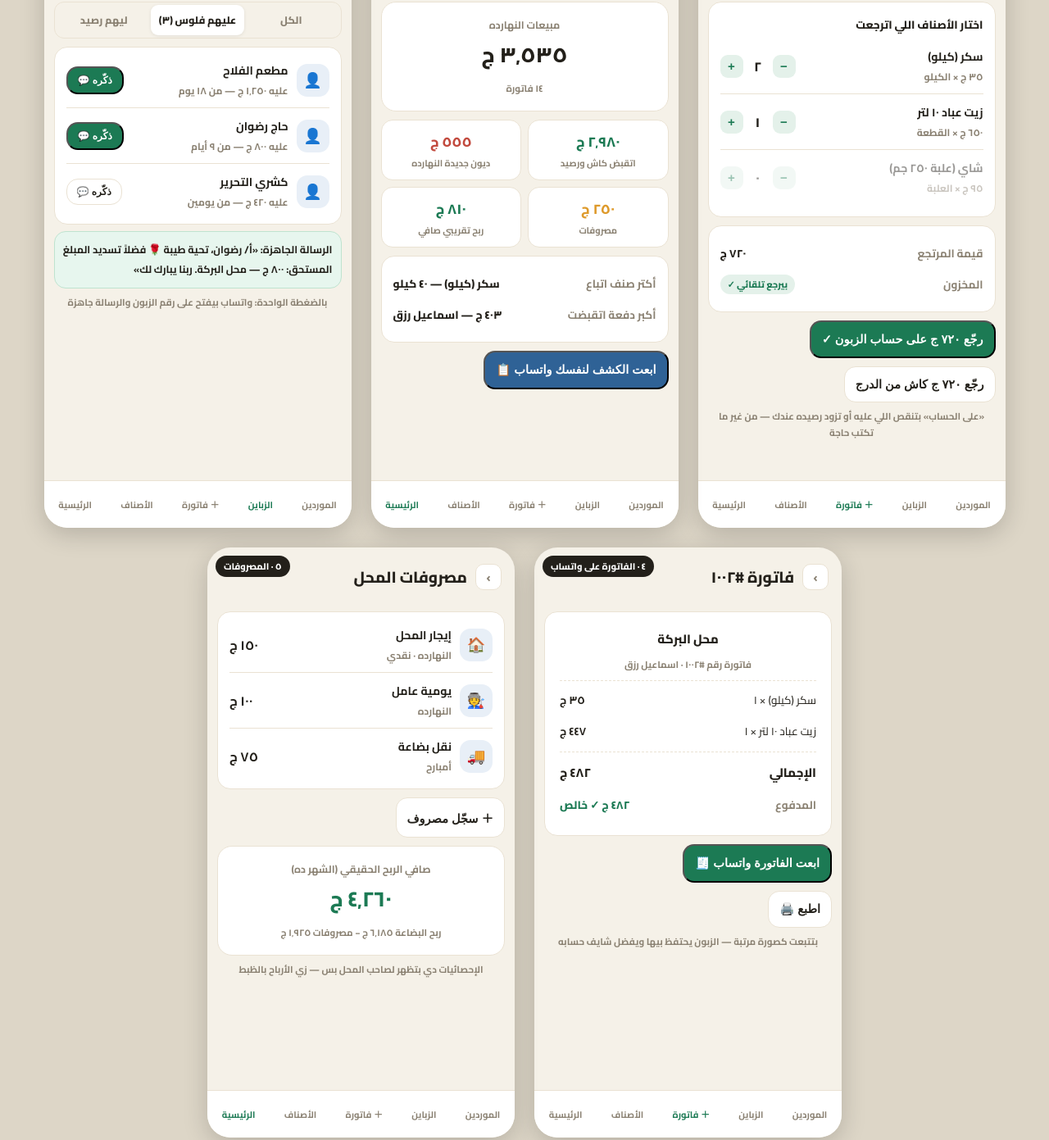
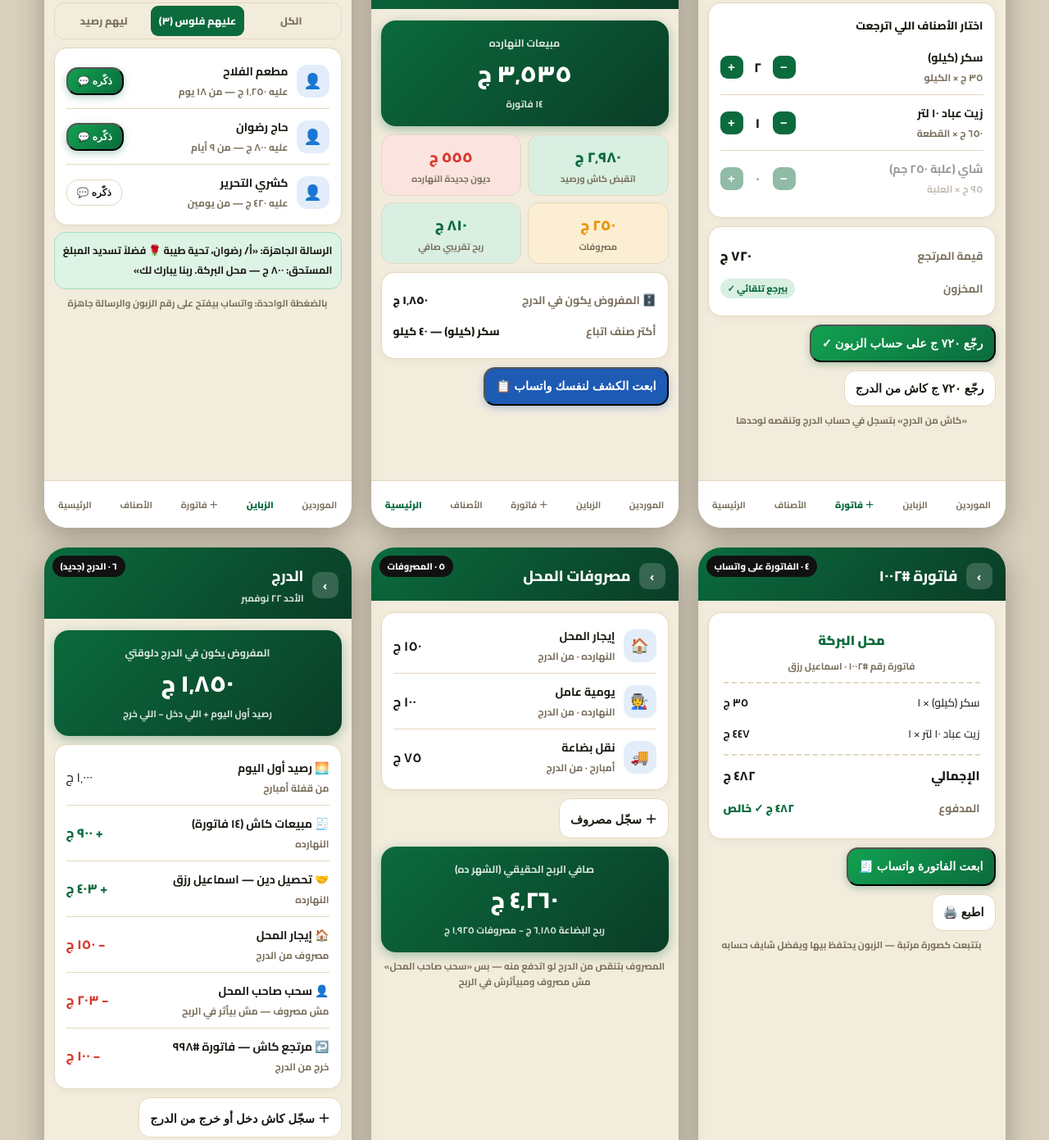
Before and after one commit to yafozkaraso174-ux/mahal, a plain HTML site: page mockups.html in a window 1280 px wide. Shown: the part 100-1491 px from the top of the page at 82% size. Drawn offline with Linux system fonts and the light colour scheme.

Commit message:
mockups: bolder palette + drawer screen (s6)

```diff
--- a/mockups.html
+++ b/mockups.html
@@ -1,50 +1,57 @@
 <!DOCTYPE html><html dir="rtl" lang="ar"><head><meta charset="utf-8">
 <meta name="viewport" content="width=device-width,initial-scale=1">
-<link href="https://fonts.googleapis.com/css2?family=Cairo:wght@400;600;700;800&display=swap" rel="stylesheet">
+<link href="https://fonts.googleapis.com/css2?family=Cairo:wght@400;600;700;800;900&display=swap" rel="stylesheet">
 <style>
-:root{--bg:#F5F1E8;--card:#FFF;--line:#EAE2D3;--ink:#23201A;--muted:#8A8172;--green:#1C7A54;--green-soft:#E4F1EA;--amber:#DE9A2B;--amber-soft:#FBF0DC;--red:#C24A3E;--red-soft:#F9E7E5;--blue:#2F6296;--blue-soft:#E8EFF7}
+:root{--bg:#F2ECDD;--card:#FFF;--line:#E4D8BE;--ink:#1B1812;--muted:#7A6F5C;
+--green:#0B6B3D;--green2:#12A150;--green-soft:#D9EFE2;--amber:#E8960C;--amber-soft:#FCEED3;
+--red:#D63B2F;--red-soft:#FBE3E0;--blue:#1D5BB5;--blue-soft:#E3EDFA;--deep:#0A3D27}
 *{box-sizing:border-box;margin:0}
-body{font-family:'Cairo',sans-serif;background:#DDD6C7;color:var(--ink);padding:24px;display:flex;flex-wrap:wrap;gap:24px;justify-content:center}
-.phone{width:375px;min-height:720px;background:var(--bg);border-radius:28px;overflow:hidden;box-shadow:0 8px 30px rgba(0,0,0,.18);position:relative;padding-bottom:70px}
-.tag{position:absolute;top:10px;left:10px;background:var(--ink);color:#fff;font-size:11px;font-weight:800;padding:3px 10px;border-radius:99px;z-index:5}
-.appbar{padding:18px 16px 10px;display:flex;align-items:center;gap:10px}
-.appbar .t{font-size:19px;font-weight:800}
-.back{width:32px;height:32px;border-radius:10px;background:var(--card);border:1px solid var(--line);display:flex;align-items:center;justify-content:center;font-weight:800;color:var(--muted)}
+body{font-family:'Cairo',sans-serif;background:#D8CFBC;color:var(--ink);padding:24px;display:flex;flex-wrap:wrap;gap:24px;justify-content:center}
+.phone{width:375px;min-height:720px;background:var(--bg);border-radius:28px;overflow:hidden;box-shadow:0 10px 34px rgba(0,0,0,.28);position:relative;padding-bottom:66px}
+.tag{position:absolute;top:10px;left:10px;background:#111;color:#fff;font-size:11px;font-weight:800;padding:3px 10px;border-radius:99px;z-index:5}
+.appbar{background:linear-gradient(135deg,var(--green),var(--deep));padding:18px 16px 14px;display:flex;align-items:center;gap:10px;color:#fff}
+.appbar .t{font-size:18px;font-weight:800}
+.appbar .t small{display:block;font-size:11.5px;font-weight:700;opacity:.85}
+.back{width:32px;height:32px;border-radius:10px;background:rgba(255,255,255,.18);display:flex;align-items:center;justify-content:center;font-weight:800;color:#fff}
 .content{padding:4px 12px}
-.card{background:var(--card);border:1px solid var(--line);border-radius:16px;padding:14px;margin-top:10px}
+.card{background:var(--card);border:1.5px solid var(--line);border-radius:16px;padding:14px;margin-top:10px;box-shadow:0 2px 8px rgba(90,70,30,.06)}
 .trow{display:flex;justify-content:space-between;align-items:center;font-size:13.5px;padding:6px 0}
 .k{color:var(--muted);font-weight:700}
-.grand{border-top:1.5px dashed var(--line);margin-top:6px;padding-top:10px;font-weight:800;font-size:15px}
+.grand{border-top:2px dashed var(--line);margin-top:6px;padding-top:10px;font-weight:800;font-size:15.5px}
 .btn{display:block;text-align:center;border-radius:14px;padding:13px;font-weight:800;font-size:14.5px;margin-top:10px}
-.btn-p{background:var(--green);color:#fff}
-.btn-o{background:var(--card);border:1px solid var(--line);color:var(--ink)}
-.btn-b{background:var(--blue);color:#fff}
+.btn-p{background:linear-gradient(135deg,var(--green2),var(--green));color:#fff;box-shadow:0 3px 10px rgba(11,107,61,.3)}
+.btn-o{background:var(--card);border:1.5px solid var(--line);color:var(--ink)}
+.btn-b{background:var(--blue);color:#fff;box-shadow:0 3px 10px rgba(29,91,181,.3)}
 .chip{display:inline-block;font-size:11px;font-weight:800;padding:2px 9px;border-radius:99px}
 .chip-g{background:var(--green-soft);color:var(--green)}
 .chip-r{background:var(--red-soft);color:var(--red)}
 .chip-a{background:var(--amber-soft);color:var(--amber)}
-.item{display:flex;align-items:center;gap:10px;padding:9px 0;border-bottom:1px solid var(--line)}
+.item{display:flex;align-items:center;gap:10px;padding:9px 0;border-bottom:1.5px solid var(--line)}
 .item:last-child{border-bottom:none}
 .item .nm{flex:1;font-weight:700;font-size:14px}
 .item .pr{font-size:12px;color:var(--muted);font-weight:700}
 .step{display:flex;align-items:center;gap:8px}
-.step button{width:28px;height:28px;border-radius:9px;background:var(--green-soft);color:var(--green);font-weight:800;font-size:15px;border:none}
+.step button{width:28px;height:28px;border-radius:9px;background:var(--green);color:#fff;font-weight:800;font-size:15px;border:none}
 .step .q{font-weight:800;min-width:20px;text-align:center}
 .av{width:40px;height:40px;border-radius:13px;background:var(--blue-soft);display:flex;align-items:center;justify-content:center;font-size:18px}
-.big{font-size:26px;font-weight:800}
-.hero{background:var(--card);border:1px solid var(--line);border-radius:18px;padding:16px;margin-top:10px;text-align:center}
-.hero .lbl{font-size:12.5px;color:var(--muted);font-weight:700}
+.big{font-size:28px;font-weight:900}
+.hero{background:linear-gradient(135deg,var(--green),var(--deep));color:#fff;border-radius:18px;padding:16px;margin-top:10px;text-align:center;box-shadow:0 4px 14px rgba(11,107,61,.35)}
+.hero .lbl{font-size:12.5px;font-weight:700;opacity:.85}
+.hero .note{color:#fff;opacity:.85}
 .row2{display:flex;gap:8px}
-.row2 .mini{flex:1;background:var(--card);border:1px solid var(--line);border-radius:14px;padding:10px;text-align:center}
-.mini .v{font-size:17px;font-weight:800}
+.row2 .mini{flex:1;border-radius:14px;padding:10px;text-align:center;border:1.5px solid var(--line)}
+.mini .v{font-size:17.5px;font-weight:900}
 .mini .l{font-size:11px;color:var(--muted);font-weight:700}
-.tabbar{position:absolute;bottom:0;left:0;right:0;height:58px;background:var(--card);border-top:1px solid var(--line);display:flex;justify-content:space-around;align-items:center;color:var(--muted);font-size:11px;font-weight:700}
-.tabbar .on{color:var(--green)}
+.mini.g{background:var(--green-soft)}.mini.r{background:var(--red-soft)}.mini.a{background:var(--amber-soft)}.mini.b{background:var(--blue-soft)}
+.tabbar{position:absolute;bottom:0;left:0;right:0;height:58px;background:var(--card);border-top:1.5px solid var(--line);display:flex;justify-content:space-around;align-items:center;color:var(--muted);font-size:11px;font-weight:700}
+.tabbar .on{color:var(--green);font-weight:900}
 .note{font-size:11.5px;color:var(--muted);font-weight:700;text-align:center;margin-top:8px;line-height:1.7}
-.seg{display:flex;background:var(--bg);border:1px solid var(--line);border-radius:12px;padding:3px;margin-top:10px}
+.seg{display:flex;background:var(--bg);border:1.5px solid var(--line);border-radius:12px;padding:3px;margin-top:10px}
 .seg div{flex:1;text-align:center;font-size:12.5px;font-weight:800;padding:7px;border-radius:9px;color:var(--muted)}
-.seg .on{background:var(--card);color:var(--ink);box-shadow:0 1px 4px rgba(0,0,0,.08)}
-.wa{background:#E7F6EE;border:1px solid #BFE3CF;border-radius:14px;padding:10px;font-size:12.5px;font-weight:700;line-height:1.9;margin-top:8px}
+.seg .on{background:var(--green);color:#fff}
+.wa{background:#DCF3E5;border:1.5px solid #A8DDBF;border-radius:14px;padding:10px;font-size:12.5px;font-weight:700;line-height:1.9;margin-top:8px}
+.pos{color:var(--green);font-weight:800}.neg{color:var(--red);font-weight:800}
+.inp{background:var(--card);border:2px solid var(--green);border-radius:14px;padding:12px;font-size:18px;font-weight:800;text-align:center;margin-top:8px;color:var(--ink)}
 </style></head><body>
 
 <!-- 1. RETURNS -->
@@ -58,32 +65,32 @@ body{font-family:'Cairo',sans-serif;background:#DDD6C7;color:var(--ink);padding:
 <div class="item" style="opacity:.45"><div class="nm">شاي (علبة ٢٥٠ جم)<div class="pr">٩٥ ج × العلبة</div></div><div class="step"><button>−</button><span class="q">٠</span><button>+</button></div></div>
 </div>
 <div class="card">
-<div class="trow"><span class="k">قيمة المرتجع</span><span style="font-weight:800">٧٢٠ ج</span></div>
+<div class="trow"><span class="k">قيمة المرتجع</span><span style="font-weight:900;font-size:16px">٧٢٠ ج</span></div>
 <div class="trow"><span class="k">المخزون</span><span class="chip chip-g">بيرجع تلقائي ✓</span></div>
 </div>
 <button class="btn btn-p">رجّع ٧٢٠ ج على حساب الزبون ✓</button>
 <button class="btn btn-o">رجّع ٧٢٠ ج كاش من الدرج</button>
-<div class="note">«على الحساب» بتنقص اللي عليه أو تزود رصيده عندك — من غير ما تكتب حاجة</div>
+<div class="note">«كاش من الدرج» بتسجل في حساب الدرج وتنقصه لوحدها</div>
 </div>
 <div class="tabbar"><span>الموردين</span><span>الزباين</span><span class="on">＋ فاتورة</span><span>الأصناف</span><span>الرئيسية</span></div>
 </div>
 
 <!-- 2. END OF DAY -->
 <div class="phone" id="s2"><span class="tag">٢ · كشف آخر اليوم</span>
-<div class="appbar"><div class="back">›</div><div class="t">كشف النهارده · الأحد ٢٢ نوفمبر</div></div>
+<div class="appbar"><div class="back">›</div><div class="t">كشف النهارده<small>الأحد ٢٢ نوفمبر</small></div></div>
 <div class="content">
-<div class="hero"><div class="lbl">مبيعات النهارده</div><div class="big">٣٬٥٣٥ ج</div><div class="note">١٤ فاتورة</div></div>
+<div class="hero"><div class="lbl">مبيعات النهارده</div><div class="big">٣٬٥٣٥ ج</div><div class="note" style="margin-top:2px">١٤ فاتورة</div></div>
 <div class="row2" style="margin-top:10px">
-<div class="mini"><div class="v" style="color:var(--green)">٢٬٩٨٠ ج</div><div class="l">اتقبض كاش ورصيد</div></div>
-<div class="mini"><div class="v" style="color:var(--red)">٥٥٥ ج</div><div class="l">ديون جديدة النهارده</div></div>
+<div class="mini g"><div class="v" style="color:var(--green)">٢٬٩٨٠ ج</div><div class="l">اتقبض كاش ورصيد</div></div>
+<div class="mini r"><div class="v" style="color:var(--red)">٥٥٥ ج</div><div class="l">ديون جديدة النهارده</div></div>
 </div>
 <div class="row2" style="margin-top:8px">
-<div class="mini"><div class="v" style="color:var(--amber)">٢٥٠ ج</div><div class="l">مصروفات</div></div>
-<div class="mini"><div class="v" style="color:var(--green)">٨١٠ ج</div><div class="l">ربح تقريبي صافي</div></div>
+<div class="mini a"><div class="v" style="color:var(--amber)">٢٥٠ ج</div><div class="l">مصروفات</div></div>
+<div class="mini g"><div class="v" style="color:var(--green)">٨١٠ ج</div><div class="l">ربح تقريبي صافي</div></div>
 </div>
 <div class="card">
+<div class="trow"><span class="k">🗄️ المفروض يكون في الدرج</span><span style="font-weight:900">١٬٨٥٠ ج</span></div>
 <div class="trow"><span class="k">أكتر صنف اتباع</span><span style="font-weight:800">سكر (كيلو) — ٤٠ كيلو</span></div>
-<div class="trow"><span class="k">أكبر دفعة اتقبضت</span><span style="font-weight:800">٤٠٣ ج — اسماعيل رزق</span></div>
 </div>
 <button class="btn btn-b">ابعت الكشف لنفسك واتساب 📋</button>
 </div>
@@ -111,12 +118,12 @@ body{font-family:'Cairo',sans-serif;background:#DDD6C7;color:var(--ink);padding:
 <div class="appbar"><div class="back">›</div><div class="t">فاتورة #١٠٠٢</div></div>
 <div class="content">
 <div class="card" style="text-align:center;padding:18px">
-<div style="font-weight:800;font-size:15px">محل البركة</div>
+<div style="font-weight:900;font-size:16px;color:var(--green)">محل البركة</div>
 <div class="note">فاتورة رقم #١٠٠٢ · اسماعيل رزق</div>
-<div class="trow" style="border-top:1.5px dashed var(--line);margin-top:8px;padding-top:10px"><span>سكر (كيلو) × ١</span><b>٣٥ ج</b></div>
+<div class="trow" style="border-top:2px dashed var(--line);margin-top:8px;padding-top:10px"><span>سكر (كيلو) × ١</span><b>٣٥ ج</b></div>
 <div class="trow"><span>زيت عباد ١٠ لتر × ١</span><b>٤٤٧ ج</b></div>
 <div class="trow grand"><span>الإجمالي</span><span>٤٨٢ ج</span></div>
-<div class="trow"><span class="k">المدفوع</span><span style="color:var(--green);font-weight:800">٤٨٢ ج ✓ خالص</span></div>
+<div class="trow"><span class="k">المدفوع</span><span style="color:var(--green);font-weight:900">٤٨٢ ج ✓ خالص</span></div>
 </div>
 <button class="btn btn-p">ابعت الفاتورة واتساب 🧾</button>
 <button class="btn btn-o">اطبع 🖨️</button>
@@ -130,14 +137,42 @@ body{font-family:'Cairo',sans-serif;background:#DDD6C7;color:var(--ink);padding:
 <div class="appbar"><div class="back">›</div><div class="t">مصروفات المحل</div></div>
 <div class="content">
 <div class="card" style="padding:6px 14px">
-<div class="item"><div class="av">🏠</div><div class="nm">إيجار المحل<div class="pr">النهارده · نقدي</div></div><b>١٥٠ ج</b></div>
-<div class="item"><div class="av">🧑‍🏭</div><div class="nm">يومية عامل<div class="pr">النهارده</div></div><b>١٠٠ ج</b></div>
-<div class="item"><div class="av">🚚</div><div class="nm">نقل بضاعة<div class="pr">أمبارح</div></div><b>٧٥ ج</b></div>
+<div class="item"><div class="av">🏠</div><div class="nm">إيجار المحل<div class="pr">النهارده · من الدرج</div></div><b>١٥٠ ج</b></div>
+<div class="item"><div class="av">🧑‍🏭</div><div class="nm">يومية عامل<div class="pr">النهارده · من الدرج</div></div><b>١٠٠ ج</b></div>
+<div class="item"><div class="av">🚚</div><div class="nm">نقل بضاعة<div class="pr">أمبارح · من الدرج</div></div><b>٧٥ ج</b></div>
 </div>
 <button class="btn btn-o">＋ سجّل مصروف</button>
-<div class="hero"><div class="lbl">صافي الربح الحقيقي (الشهر ده)</div><div class="big" style="color:var(--green)">٤٬٢٦٠ ج</div>
-<div class="note">ربح البضاعة ٦٬١٨٥ ج − مصروفات ١٬٩٢٥ ج</div></div>
-<div class="note">الإحصائيات دي بتظهر لصاحب المحل بس — زي الأرباح بالظبط</div>
+<div class="hero"><div class="lbl">صافي الربح الحقيقي (الشهر ده)</div><div class="big">٤٬٢٦٠ ج</div>
+<div class="note" style="margin-top:2px">ربح البضاعة ٦٬١٨٥ ج − مصروفات ١٬٩٢٥ ج</div></div>
+<div class="note">المصروف بتنقص من الدرج لو اتدفع منه — بس «سحب صاحب المحل» مش مصروف ومبيأثرش في الربح</div>
+</div>
+<div class="tabbar"><span>الموردين</span><span>الزباين</span><span>＋ فاتورة</span><span>الأصناف</span><span class="on">الرئيسية</span></div>
+</div>
+
+<!-- 6. DRAWER -->
+<div class="phone" id="s6"><span class="tag">٦ · الدرج (جديد)</span>
+<div class="appbar"><div class="back">›</div><div class="t">الدرج<small>الأحد ٢٢ نوفمبر</small></div></div>
+<div class="content">
+<div class="hero"><div class="lbl">المفروض يكون في الدرج دلوقتي</div><div class="big">١٬٨٥٠ ج</div>
+<div class="note" style="margin-top:2px">رصيد أول اليوم + اللي دخل − اللي خرج</div></div>
+<div class="card" style="padding:6px 14px">
+<div class="item"><div class="nm">🌅 رصيد أول اليوم<div class="pr">من قفلة أمبارح</div></div><span>١٬٠٠٠ ج</span></div>
+<div class="item"><div class="nm">🧾 مبيعات كاش (١٤ فاتورة)<div class="pr">النهارده</div></div><span class="pos">+ ٩٠٠ ج</span></div>
+<div class="item"><div class="nm">🤝 تحصيل دين — اسماعيل رزق<div class="pr">النهارده</div></div><span class="pos">+ ٤٠٣ ج</span></div>
+<div class="item"><div class="nm">🏠 إيجار المحل<div class="pr">مصروف من الدرج</div></div><span class="neg">− ١٥٠ ج</span></div>
+<div class="item"><div class="nm">👤 سحب صاحب المحل<div class="pr">مش مصروف — مش بيأثر في الربح</div></div><span class="neg">− ٢٠٣ ج</span></div>
+<div class="item"><div class="nm">↩️ مرتجع كاش — فاتورة #٩٩٨<div class="pr">خرج من الدرج</div></div><span class="neg">− ١٠٠ ج</span></div>
+</div>
+<button class="btn btn-o">＋ سجّل كاش دخل أو خرج من الدرج</button>
+<div class="card" style="border-color:var(--green)">
+<div style="font-weight:900;font-size:14.5px;text-align:center">🌙 قفلة اليوم</div>
+<div class="note">عدّ الكاش اللي في الدرج بإيدك واكتبه هنا</div>
+<div class="inp">١٬٨٢٠ ج</div>
+<div class="trow" style="margin-top:6px"><span class="k">المفروض</span><b>١٬٨٥٠ ج</b></div>
+<div class="trow"><span class="k">الفرق</span><b style="color:var(--red);font-size:16px">ناقص ٣٠ ج ⚠️</b></div>
+<button class="btn btn-p">اقفل اليوم ✓</button>
+<div class="note">القفلة بتتسجل بتاريخها ووقتها — ولو في فرق بيفضل محفوظ تعرف ترجعله</div>
+</div>
 </div>
 <div class="tabbar"><span>الموردين</span><span>الزباين</span><span>＋ فاتورة</span><span>الأصناف</span><span class="on">الرئيسية</span></div>
 </div>
```
